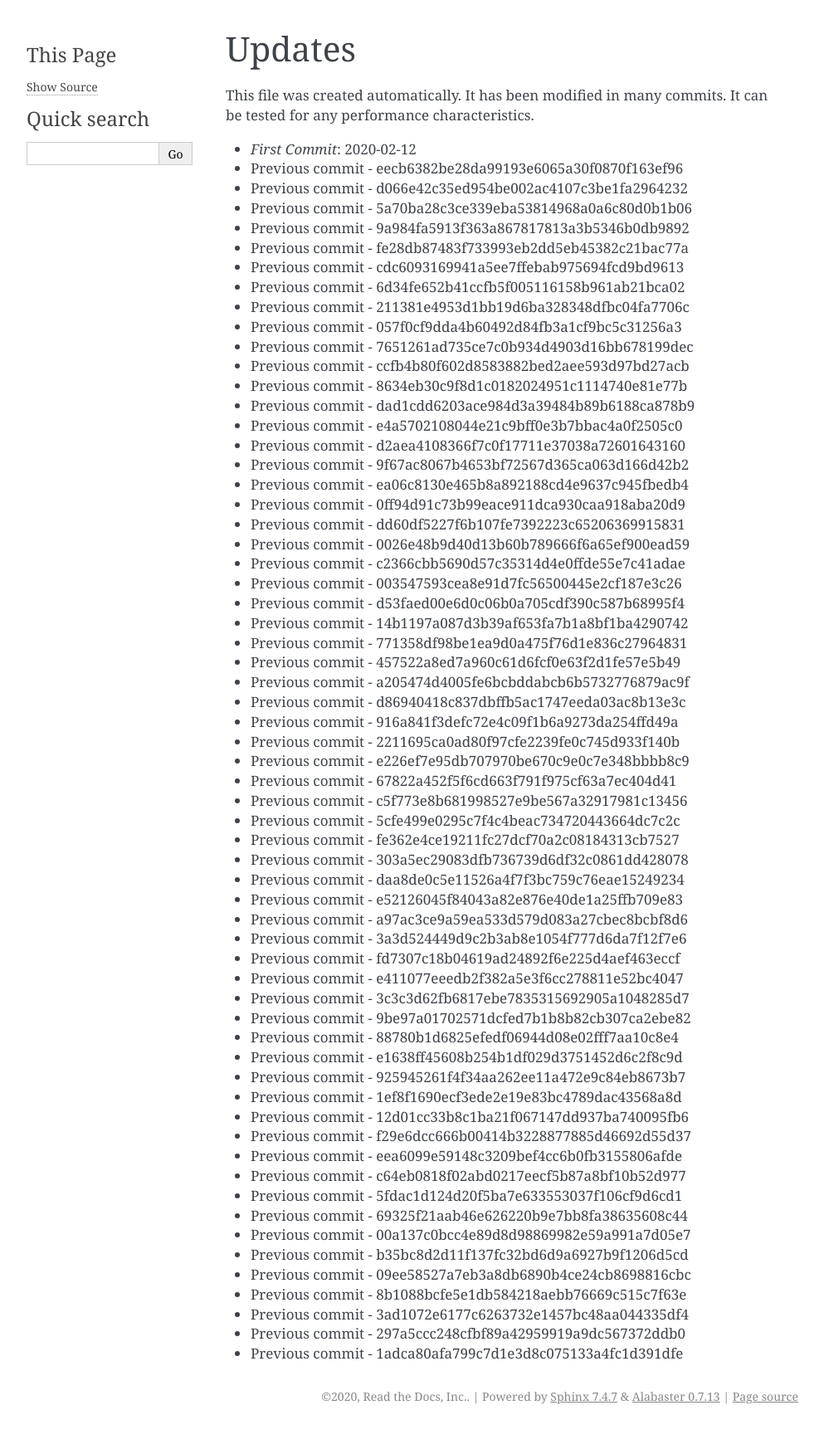
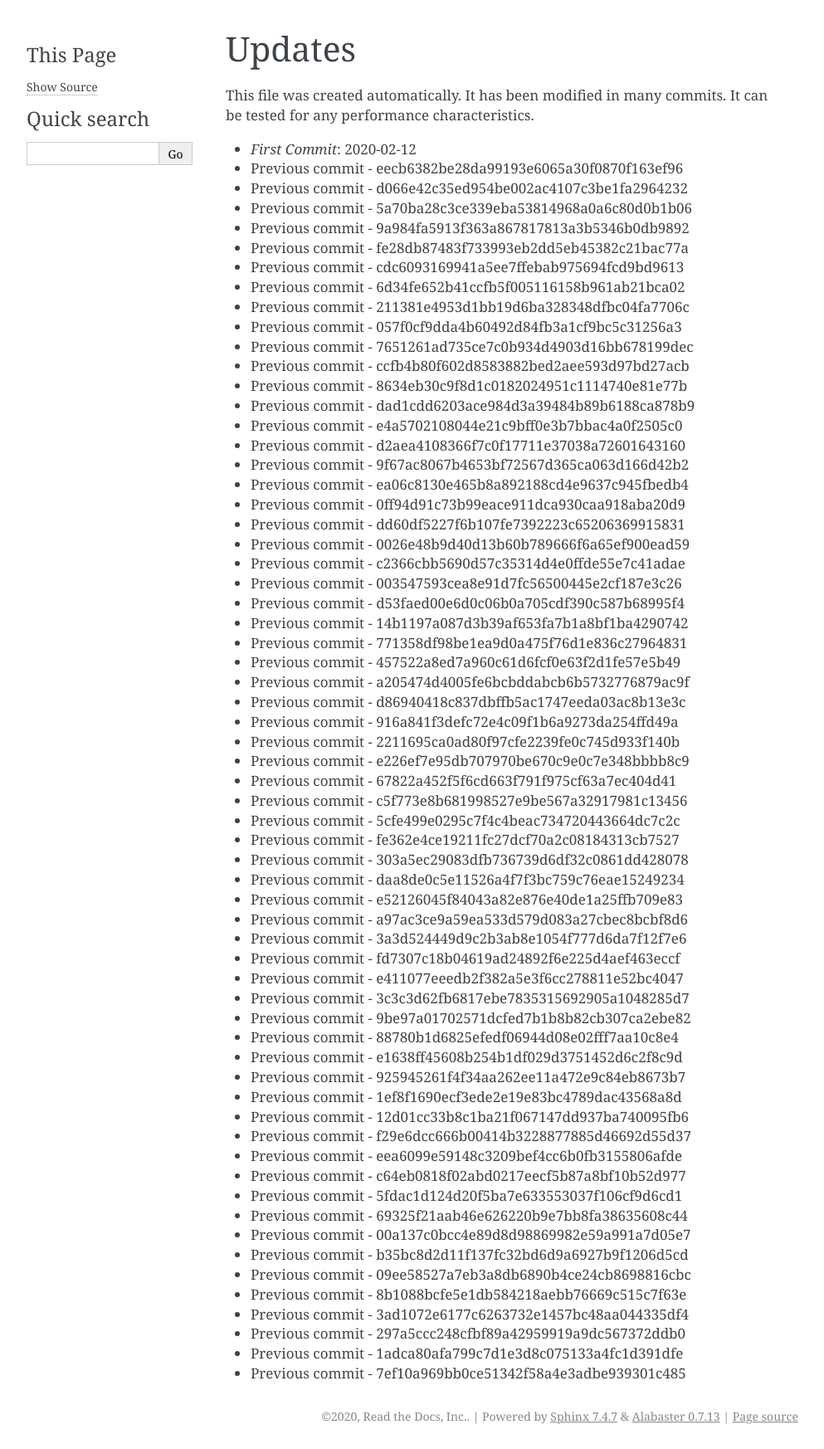
Before and after one commit to readthedocs/rtd-git-stresstest, a Sphinx documentation site: the page built from docs/updates.rst, in a window 1280 px wide. Shown: the whole page at 83% size, without its empty margins (148-1141 px from the left). Built offline with Sphinx 7.4.7, drawn with Linux system fonts in a browser that asks for light colours; before the commit the page ends 1722 px from its top, so only the background shows below that.

Commit message:
Generating commit from previous: 7ef10a969bb0ce51342f58a4e3adbe939301c485

```diff
--- a/docs/updates.rst
+++ b/docs/updates.rst
@@ -67,3 +67,4 @@ It can be tested for any performance characteristics.
 * Previous commit - 3ad1072e6177c6263732e1457bc48aa044335df4
 * Previous commit - 297a5ccc248cfbf89a42959919a9dc567372ddb0
 * Previous commit - 1adca80afa799c7d1e3d8c075133a4fc1d391dfe
+* Previous commit - 7ef10a969bb0ce51342f58a4e3adbe939301c485
```
